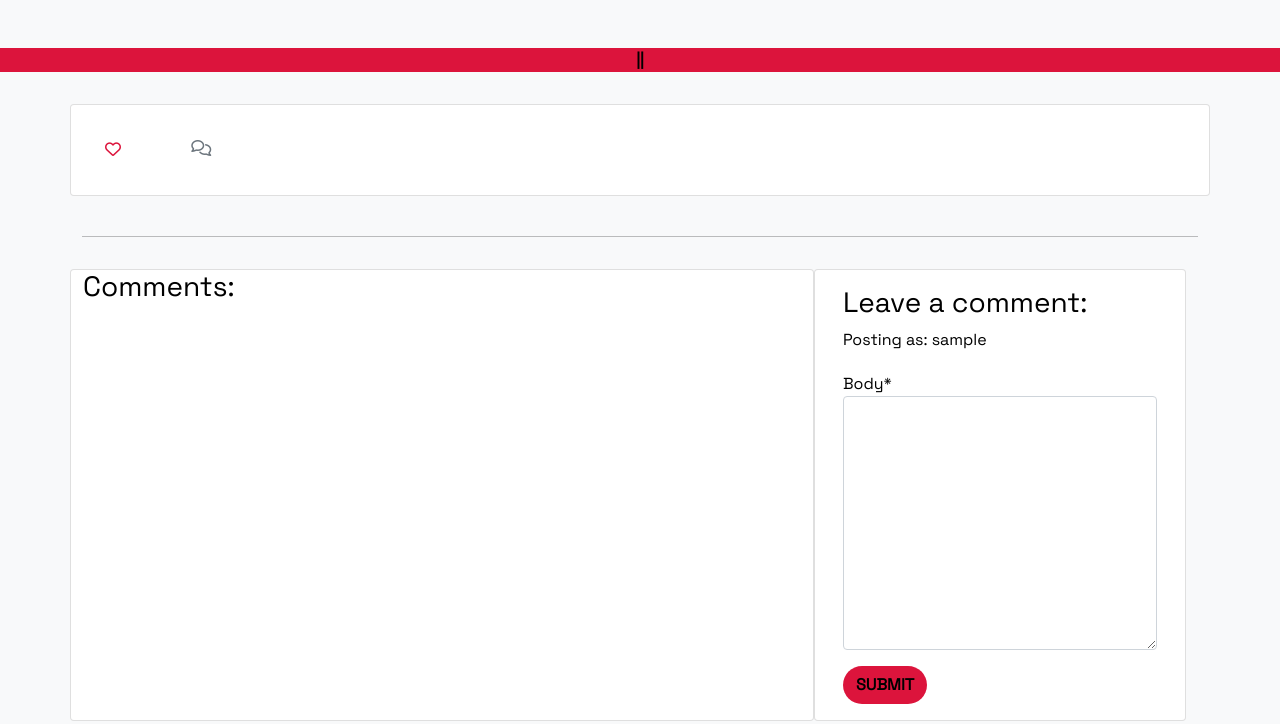
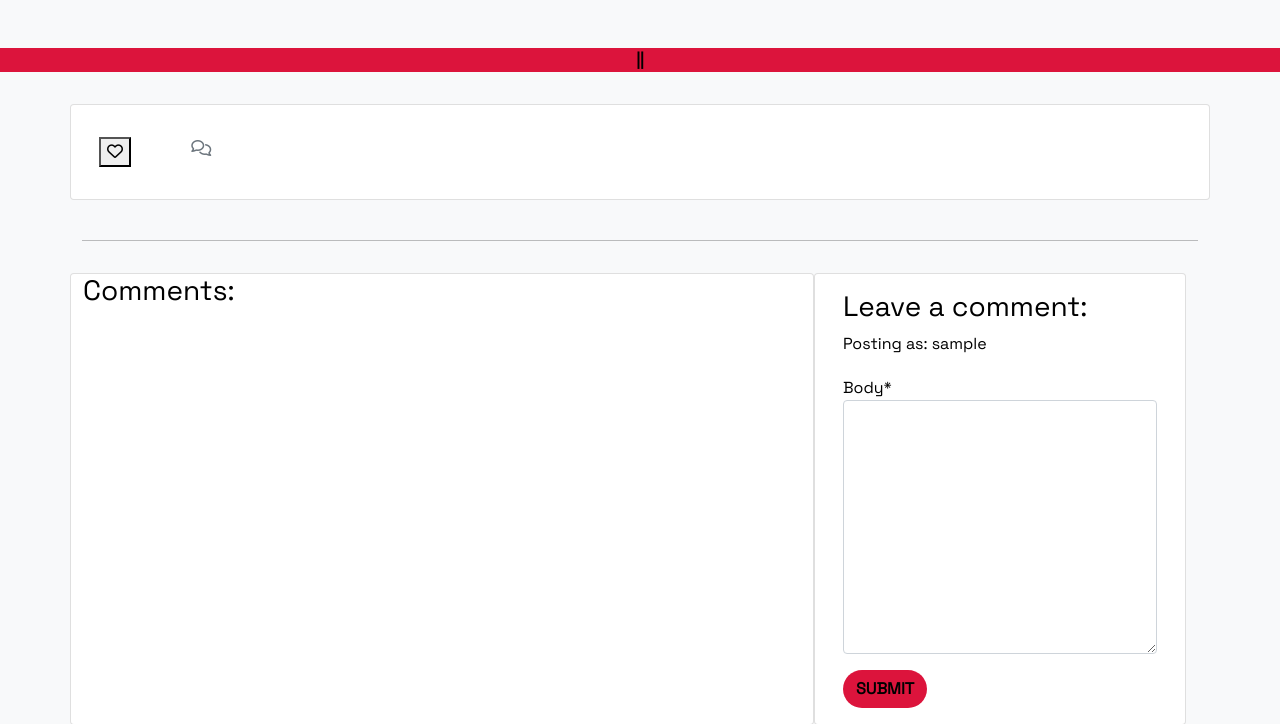
Before and after one commit to jrdnbrkfld/gamernetic, a Django app: template templates/post_detail.html in a window 1280 px wide. Shown: the part 158-882 px from the top of the page. Run offline with Django 4.2, Linux system fonts and the light colour scheme; the template is opened without the code that fills it: values that come from a table or form of the project are taken from there, others are empty; the visitor is signed in with stand-in values (Sample User, id 1); parts of the project's set-up code (start-up, migrations or seed data) failed here and were passed over; some libraries are stand-ins or nearby versions.

Commit message:
Revert "add style to like button"
This reverts commit 2958981b13c0a199d1afc1e32f1f8b5b51046c2c.

```diff
--- a/static/css/style.css
+++ b/static/css/style.css
@@ -63,19 +63,6 @@ body {
     text-align: center;
 }
 
-.btn-like {
-    color: crimson;
-    border: none;
-    background: transparent;
-}
-
-.btn-like:hover,
-.btn-like:active {
-    color: black;
-    background: transparent;
-    border: none;
-}
-
 /* register page */
 
 #sign-up {
```
